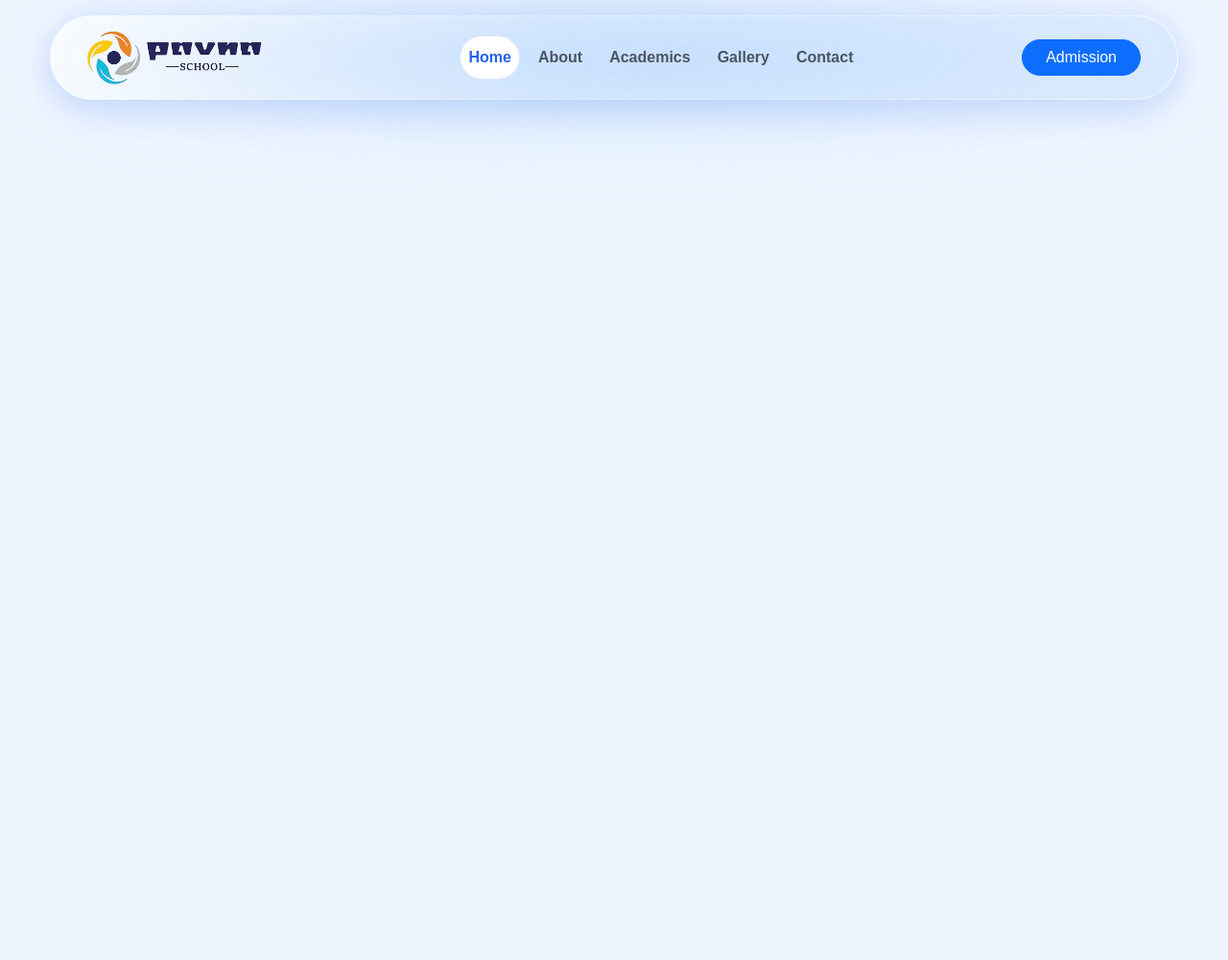
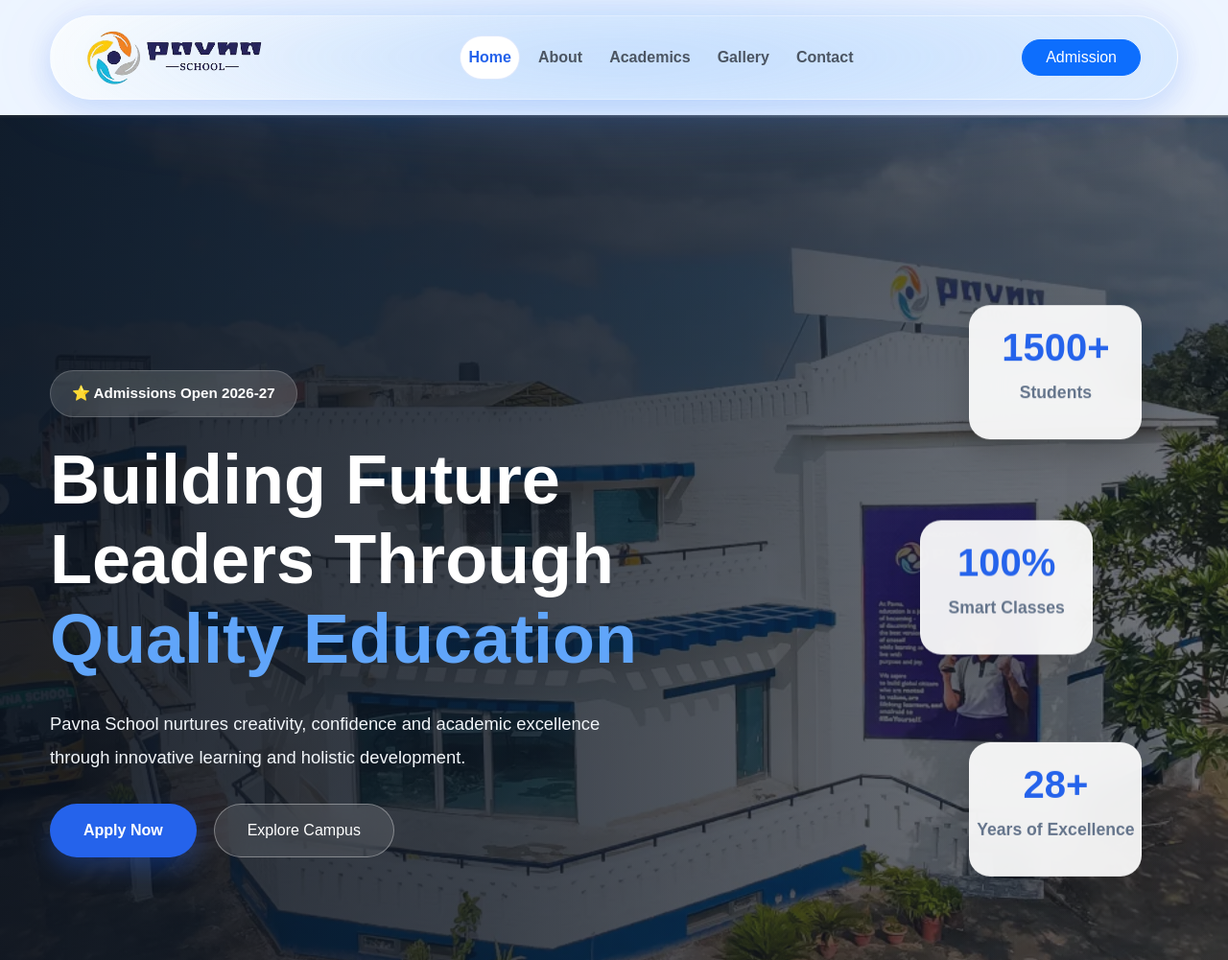
Before and after one commit to Sanchit-2005/DETTROIN-INT-Sanchit-Website, a plain HTML site: page index.html in a window 1280 px wide. Shown: the top 1001 px of the page at 96% size. Before the commit the page ends 800 px from the top, so only its background shows below. Drawn offline with nearby package versions, Linux system fonts and the light colour scheme.

Commit message:
added the hero section

```diff
--- a/css/style.css
+++ b/css/style.css
@@ -292,3 +292,345 @@ section{
     padding: 0;
     margin-right: 2.5rem;
 }
+
+
+/* ==========================================
+                HERO SECTION
+========================================== */
+
+
+.hero{
+
+    position:relative;
+
+    min-height:100vh;
+
+    display:flex;
+
+    align-items:center;
+
+    padding-top:120px;
+
+   background:
+linear-gradient(
+    rgba(10,20,35,.55),
+    rgba(10,20,35,.55)
+),
+url("../images/hero.jpg");
+
+    background-size:cover;
+
+    background-position:center center;
+
+    background-repeat:no-repeat;
+
+    overflow:hidden;
+
+}
+
+/* Left to Right Overlay */
+
+.hero::before{
+
+    content:"";
+
+    position:absolute;
+
+    inset:0;
+
+    background:linear-gradient(
+
+        90deg,
+
+        rgba(10,18,30,.80) 0%,
+
+        rgba(10,18,30,.55) 40%,
+
+        rgba(10,18,30,.20) 75%,
+
+        transparent 100%
+
+    );
+
+}
+
+/* Hero Content */
+
+.hero-content{
+
+    position:relative;
+
+    z-index:2;
+
+}
+
+/* Small Badge */
+
+.hero-tag{
+
+    display:inline-flex;
+
+    align-items:center;
+
+    gap:10px;
+
+    padding:12px 22px;
+
+    border-radius:999px;
+
+    background:rgba(255,255,255,.15);
+
+    border:1px solid rgba(255,255,255,.18);
+
+    backdrop-filter:blur(15px);
+
+    color:#fff;
+
+    font-weight:600;
+
+    font-size:.95rem;
+
+}
+
+/* Heading */
+
+.hero-title{
+
+    margin-top:30px;
+
+    color:#fff;
+
+    font-size:4.5rem;
+
+    font-weight:800;
+
+    line-height:1.15;
+
+    max-width:700px;
+
+}
+
+.hero-title span{
+
+    color:#60A5FA;
+
+}
+
+/* Description */
+
+.hero-description{
+
+    margin:30px 0;
+
+    color:#f1f5f9;
+
+    font-size:1.15rem;
+
+    line-height:1.9;
+
+    max-width:600px;
+
+}
+
+/* Buttons */
+
+.hero-buttons{
+
+    display:flex;
+
+    gap:18px;
+
+    flex-wrap:wrap;
+
+}
+
+/* Primary Button */
+
+.hero-btn-primary{
+
+    display:inline-flex;
+
+    align-items:center;
+
+    justify-content:center;
+
+    background:#2563EB;
+
+    color:#fff;
+
+    padding:15px 34px;
+
+    border-radius:999px;
+
+    font-weight:600;
+
+    transition:.35s;
+
+    box-shadow:0 12px 25px rgba(37,99,235,.30);
+
+}
+
+.hero-btn-primary:hover{
+
+    background:#1D4ED8;
+
+    color:#fff;
+
+    transform:translateY(-3px);
+
+}
+
+/* Secondary Button */
+
+.hero-btn-secondary{
+
+    display:inline-flex;
+
+    align-items:center;
+
+    justify-content:center;
+
+    padding:15px 34px;
+
+    border-radius:999px;
+
+    color:#fff;
+
+    border:1px solid rgba(255,255,255,.35);
+
+    background:rgba(255,255,255,.10);
+
+    backdrop-filter:blur(16px);
+
+    transition:.35s;
+
+}
+
+.hero-btn-secondary:hover{
+
+    background:#fff;
+
+    color:#2563EB;
+
+}
+
+/* ==========================================
+            FLOATING CARDS
+========================================== */
+
+.floating-card{
+
+    position:absolute;
+
+    width:180px;
+
+    height:140px;
+
+    display:flex;
+
+    flex-direction:column;
+
+    justify-content:center;
+
+    align-items:center;
+
+    text-align:center;
+
+    background:rgba(255,255,255,.92);
+
+    backdrop-filter:blur(18px);
+
+    border:1px solid rgba(255,255,255,.35);
+
+    border-radius:22px;
+
+    box-shadow:
+        0 15px 35px rgba(0,0,0,.18);
+
+    animation:floatCard 6s ease-in-out infinite;
+
+    transition:.35s;
+
+    z-index:20;
+
+}
+
+/* Students */
+
+.card-one{
+
+    top:20%;
+
+    right:7%;
+
+}
+
+/* Smart Classes */
+
+.card-three{
+
+    top:43%;
+
+    right:11%;
+
+    animation-delay:1.5s;
+
+}
+
+/* Years */
+
+.card-two{
+
+    top:66%;
+
+    right:7%;
+
+    animation-delay:3s;
+
+}
+
+.floating-card:hover{
+
+    transform:translateY(-6px) scale(1.03);
+
+}
+
+.floating-card h3{
+
+    margin:0;
+
+    font-size:2.5rem;
+
+    font-weight:800;
+
+    color:#2563EB;
+
+}
+
+.floating-card p{
+
+    margin-top:10px;
+
+    font-size:1.1rem;
+
+    font-weight:600;
+
+    color:#64748B;
+
+}
+
+@keyframes floatCard{
+
+    0%{
+        transform:translateY(0);
+    }
+
+    50%{
+        transform:translateY(-8px);
+    }
+
+    100%{
+        transform:translateY(0);
+    }
+
+}
--- a/index.html
+++ b/index.html
@@ -1,33 +1,30 @@
 <!doctype html>
 <html lang="en">
 <head>
-    <meta charset="UTF-8" />
-    <meta name="viewport" content="width=device-width, initial-scale=1.0" />
+    <meta charset="UTF-8">
+    <meta name="viewport" content="width=device-width, initial-scale=1.0">
 
     <title>Pavna School</title>
 
-    <link
-      href="https://cdn.jsdelivr.net/npm/bootstrap@5.3.7/dist/css/bootstrap.min.css"
-      rel="stylesheet"
-    />
+    <link href="https://cdn.jsdelivr.net/npm/bootstrap@5.3.7/dist/css/bootstrap.min.css" rel="stylesheet">
 
-    <link rel="preconnect" href="https://fonts.googleapis.com" />
-    <link rel="preconnect" href="https://fonts.gstatic.com" crossorigin />
-    <link
-      href="https://fonts.googleapis.com/css2?family=Poppins:wght@300;400;500;600;700&display=swap"
-      rel="stylesheet"
-    />
+    <link rel="preconnect" href="https://fonts.googleapis.com">
+    <link rel="preconnect" href="https://fonts.gstatic.com" crossorigin>
 
-    <link
-      rel="stylesheet"
-      href="https://cdnjs.cloudflare.com/ajax/libs/font-awesome/6.7.2/css/all.min.css"
-    />
+    <link href="https://fonts.googleapis.com/css2?family=Poppins:wght@300;400;500;600;700&display=swap" rel="stylesheet">
 
-    <link rel="stylesheet" href="css/style.css" />
+    <link rel="stylesheet" href="https://cdnjs.cloudflare.com/ajax/libs/font-awesome/6.7.2/css/all.min.css">
+
+    <link rel="stylesheet" href="css/style.css">
+
 </head>
 
 <body>
+
+    <!-- ================= NAVBAR ================= -->
+
     <header class="sticky-top py-3">
+
         <div class="container d-flex justify-content-center">
 
             <nav class="navbar navbar-expand-lg breathing-navbar">
@@ -35,19 +32,24 @@
                 <div class="container-fluid">
 
                     <!-- Logo -->
-             <a class="navbar-brand d-flex align-items-center" href="#">
+
+                    <a class="navbar-brand" href="#">
                         <img src="images/logo.png" alt="Pavna School Logo" class="logo">
                     </a>
 
-                <!-- Mobile Toggle -->
+                    <!-- Mobile Button -->
+
                     <button
                         class="navbar-toggler"
+                        type="button"
                         data-bs-toggle="collapse"
                         data-bs-target="#navbar">
 
                         <span class="navbar-toggler-icon"></span>
 
                     </button>
+
+                    <!-- Menu -->
 
                     <div class="collapse navbar-collapse" id="navbar">
 
@@ -64,7 +66,6 @@
                             <li class="nav-item">
                                 <a class="nav-link" href="#">Academics</a>
                             </li>
-
 
                             <li class="nav-item">
                                 <a class="nav-link" href="#">Gallery</a>
@@ -87,10 +88,94 @@
             </nav>
 
         </div>
+
     </header>
+
+    <!-- ================= HERO SECTION ================= -->
+
+    <section class="hero">
+
+        <div class="hero-overlay"></div>
+
+        <div class="container hero-content">
+
+            <div class="row align-items-center min-vh-100">
+
+                <div class="col-lg-7">
+
+                    <span class="hero-tag">
+                        ⭐ Admissions Open 2026-27
+                    </span>
+
+                    <h1 class="hero-title mt-4">
+
+                        Building Future Leaders Through
+
+                        <span>Quality Education</span>
+
+                    </h1>
+
+                    <p class="hero-description">
+
+                        Pavna School nurtures creativity,
+                        confidence and academic excellence
+                        through innovative learning and
+                        holistic development.
+
+                    </p>
+
+                    <div class="hero-buttons">
+
+                        <a href="#" class="btn hero-btn-primary">
+
+                            Apply Now
+
+                        </a>
+
+                        <a href="#" class="btn hero-btn-secondary">
+
+                            Explore Campus
+
+                        </a>
+
+                    </div>
+
+                </div>
+
+            </div>
+
+        </div>
+
+        <!-- Floating Cards -->
+
+        <div class="floating-card card-one">
+
+            <h3>1500+</h3>
+
+            <p>Students</p>
+
+        </div>
+
+        <div class="floating-card card-two">
+
+            <h3>28+</h3>
+
+            <p>Years of Excellence</p>
+
+        </div>
+        <div class="floating-card card-three">
+
+    <h3>100%</h3>
+
+    <p>Smart Classes</p>
+
+</div>
+
+    </section>
 
     <script src="https://cdn.jsdelivr.net/npm/bootstrap@5.3.7/dist/js/bootstrap.bundle.min.js"></script>
 
     <script src="js/script.js"></script>
+
 </body>
 </html>
```
Also changed, not shown: images/hero.jpg (added). Lines whose indentation alone changed are shown as unchanged.
